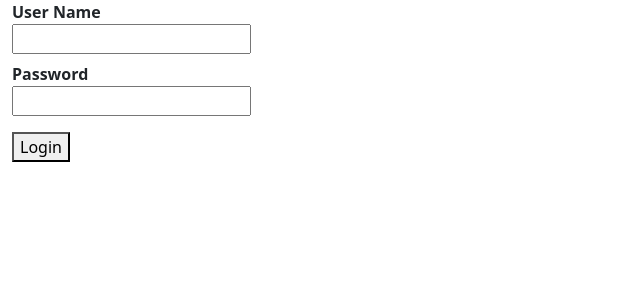
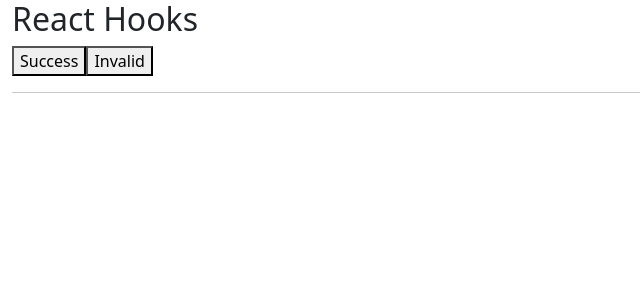
Before and after one commit to himanshu094/react-Practice, a React (Create React App) app in the folder react-shopping/: page / in a window 1280 px wide. Shown: the top 300 px of the page, without its empty margins (0-640 px from the left). Built offline with nearby package versions, Linux system fonts and the light colour scheme.

Commit message:
react hooks

```diff
--- /dev/null
+++ b/react-shopping/src/component/ReactHookDemo.js
@@ -0,0 +1,56 @@
+import { useEffect,useState } from "react"
+
+export default function ReactHookDemo() {
+
+  const [msg,setMsg]=useState();
+
+  function handleSuccessClick(){
+    setMsg(<SuccessComponent/>)
+  }
+
+  function handleErrorClick(){
+    setMsg(<ErrorComponent/>)
+  }
+
+  return (
+    <div className='container-fluid'>
+      <h2>React Hooks</h2>
+      <button onClick={handleSuccessClick}>Success</button>
+      <button onClick={handleErrorClick}>Invalid</button>
+      <hr/>
+      <div>
+        {msg}
+      </div>
+    </div>
+  )
+}
+
+function SuccessComponent(){
+  useEffect(()=>{
+    alert('Success Component will Mount')
+    return(()=>{
+      alert('Success Component will unmount')
+    })
+  },[])
+
+  return(
+    <div>
+      <h2>Login Success..</h2>
+    </div>
+  )
+}
+
+function ErrorComponent(){
+  useEffect(()=>{
+    alert('Error Component will Mount')
+    return(()=>{
+      alert('Error Component will unmount')
+    })
+  },[])
+
+  return(
+    <div>
+      <h2>Invalid login/pass..</h2>
+    </div>
+  )
+}
--- a/react-shopping/src/index.js
+++ b/react-shopping/src/index.js
@@ -7,12 +7,13 @@ import App from './App';
 import reportWebVitals from './reportWebVitals';
 
 import LifeCycleDemo from './component/LifeCycleDemo';
+import ReactHookDemo from './component/ReactHookDemo';
 
 
 const root = ReactDOM.createRoot(document.getElementById('root'));
 root.render(
   <React.StrictMode>
-    <LifeCycleDemo/>
+    <ReactHookDemo/>
   </React.StrictMode>
 );
 
```
